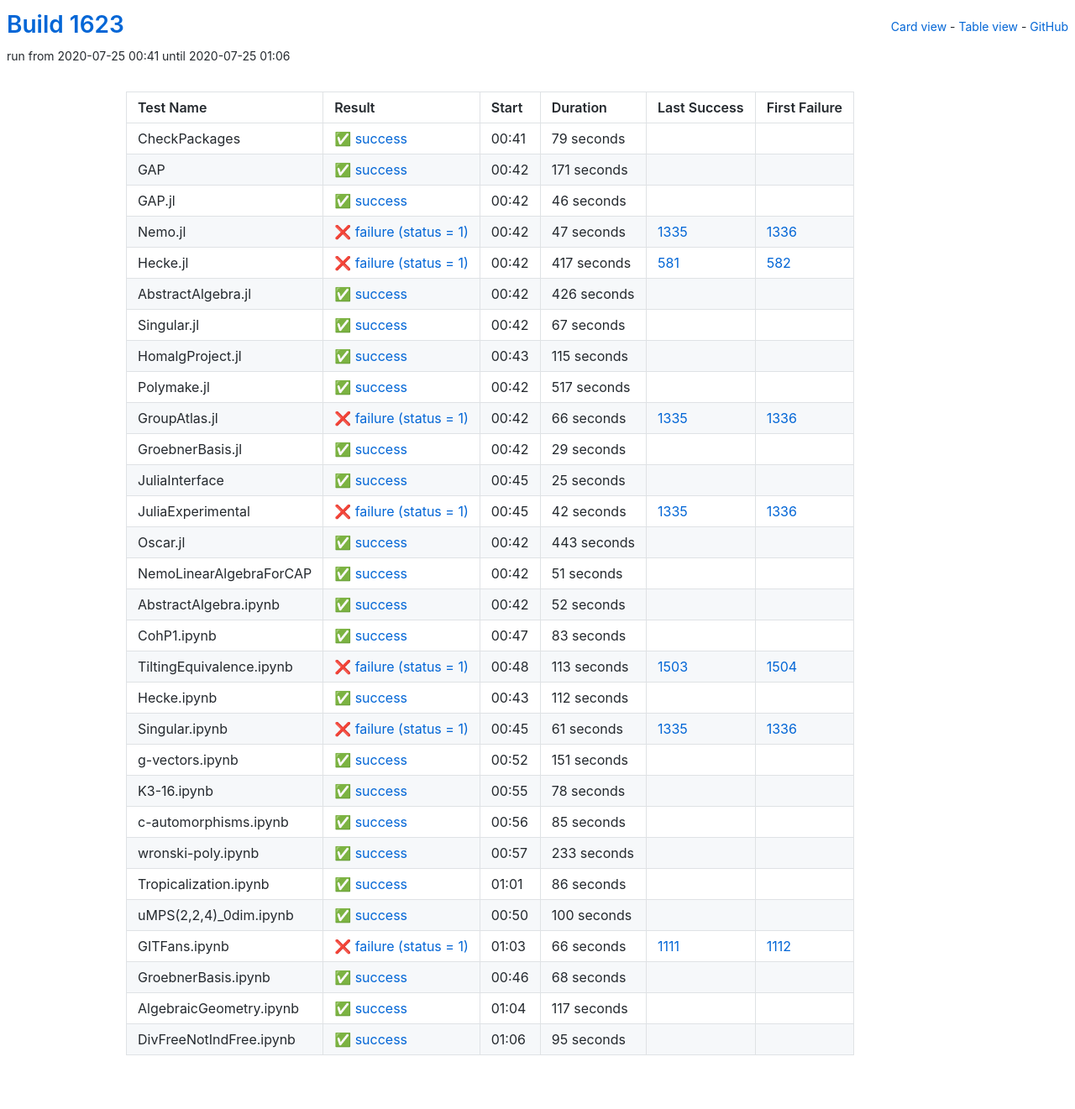
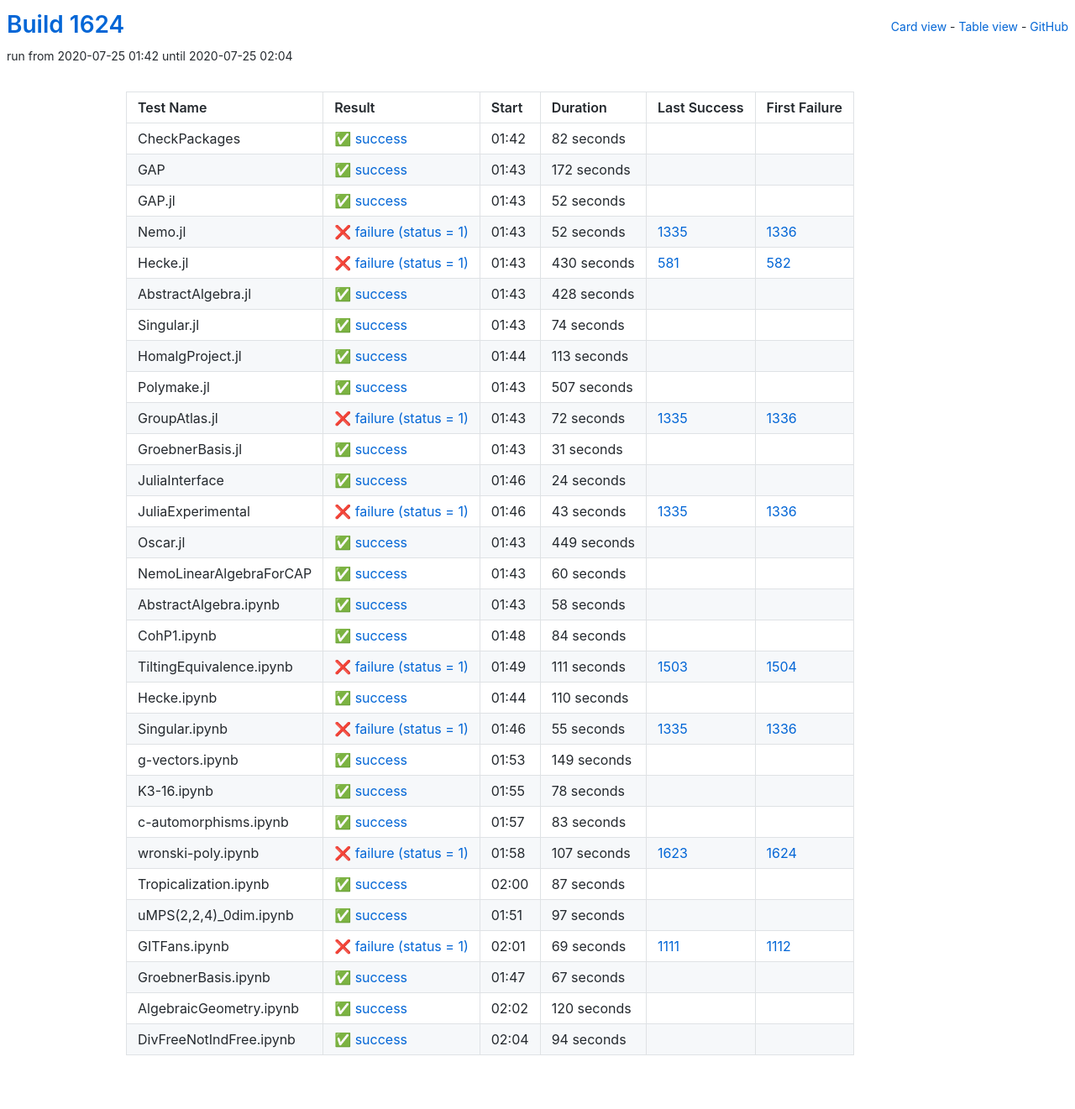
Before and after one commit to oscar-system/oscar-ci-status-1.4, a Jekyll site: the page built from table.html, in a window 1280 px wide. Shown: the whole page at 84% size. Built offline with Jekyll 4.4.1, drawn with Linux system fonts in a browser that asks for light colours.

Commit message:
Build #1624

```diff
--- a/_data/ci.yml
+++ b/_data/ci.yml
@@ -1,6 +1,6 @@
 ---
-build: 1623
-build_url: https://oscarci.mathematik.uni-kl.de/job/oscar-julia-1.4/1623/
+build: 1624
+build_url: https://oscarci.mathematik.uni-kl.de/job/oscar-julia-1.4/1624/
 job: oscar-julia-1.4
 organization: oscar-system
 repo: oscar-ci-status-1.4
@@ -8,188 +8,32 @@ repourl: https://github.com/oscar-system/oscar-ci-status-1.4
 tests:
 - name: CheckPackages
   id: checkpackages
-  log: https://oscarci.mathematik.uni-kl.de/job/oscar-julia-1.4/1623/artifact/logs/build-1623/CheckPackages.log
-  start: 2020-07-25 00:41
+  log: https://oscarci.mathematik.uni-kl.de/job/oscar-julia-1.4/1624/artifact/logs/build-1624/CheckPackages.log
+  start: 2020-07-25 01:42
   success: true
   exitcode: 0
   status: success
-  duration: 79
+  duration: 82
   last_success: false
   last_success_url:
   first_failure: false
   first_failure_url:
 - name: GAP
   id: gap
-  log: https://oscarci.mathematik.uni-kl.de/job/oscar-julia-1.4/1623/artifact/logs/build-1623/GAP.log
-  start: 2020-07-25 00:42
+  log: https://oscarci.mathematik.uni-kl.de/job/oscar-julia-1.4/1624/artifact/logs/build-1624/GAP.log
+  start: 2020-07-25 01:43
   success: true
   exitcode: 0
   status: success
-  duration: 171
+  duration: 172
   last_success: false
   last_success_url:
   first_failure: false
   first_failure_url:
 - name: GAP.jl
   id: gap-jl
-  log: https://oscarci.mathematik.uni-kl.de/job/oscar-julia-1.4/1623/artifact/logs/build-1623/GAP.jl.log
-  start: 2020-07-25 00:42
-  success: true
-  exitcode: 0
-  status: success
-  duration: 46
-  last_success: false
-  last_success_url:
-  first_failure: false
-  first_failure_url:
-- name: Nemo.jl
-  id: nemo-jl
-  log: https://oscarci.mathematik.uni-kl.de/job/oscar-julia-1.4/1623/artifact/logs/build-1623/Nemo.jl.log
-  start: 2020-07-25 00:42
-  success: false
-  exitcode: 1
-  status: failure
-  duration: 47
-  last_success: 1335
-  last_success_url: https://oscarci.mathematik.uni-kl.de/job/oscar-julia-1.4/1335/
-  first_failure: 1336
-  first_failure_url: https://oscarci.mathematik.uni-kl.de/job/oscar-julia-1.4/1336/
-- name: Hecke.jl
-  id: hecke-jl
-  log: https://oscarci.mathematik.uni-kl.de/job/oscar-julia-1.4/1623/artifact/logs/build-1623/Hecke.jl.log
-  start: 2020-07-25 00:42
-  success: false
-  exitcode: 1
-  status: failure
-  duration: 417
-  last_success: 581
-  last_success_url: https://oscarci.mathematik.uni-kl.de/job/oscar-julia-1.4/581/
-  first_failure: 582
-  first_failure_url: https://oscarci.mathematik.uni-kl.de/job/oscar-julia-1.4/582/
-- name: AbstractAlgebra.jl
-  id: abstractalgebra-jl
-  log: https://oscarci.mathematik.uni-kl.de/job/oscar-julia-1.4/1623/artifact/logs/build-1623/AbstractAlgebra.jl.log
-  start: 2020-07-25 00:42
-  success: true
-  exitcode: 0
-  status: success
-  duration: 426
-  last_success: false
-  last_success_url:
-  first_failure: false
-  first_failure_url:
-- name: Singular.jl
-  id: singular-jl
-  log: https://oscarci.mathematik.uni-kl.de/job/oscar-julia-1.4/1623/artifact/logs/build-1623/Singular.jl.log
-  start: 2020-07-25 00:42
-  success: true
-  exitcode: 0
-  status: success
-  duration: 67
-  last_success: false
-  last_success_url:
-  first_failure: false
-  first_failure_url:
-- name: HomalgProject.jl
-  id: homalgproject-jl
-  log: https://oscarci.mathematik.uni-kl.de/job/oscar-julia-1.4/1623/artifact/logs/build-1623/HomalgProject.jl.log
-  start: 2020-07-25 00:43
-  success: true
-  exitcode: 0
-  status: success
-  duration: 115
-  last_success: false
-  last_success_url:
-  first_failure: false
-  first_failure_url:
-- name: Polymake.jl
-  id: polymake-jl
-  log: https://oscarci.mathematik.uni-kl.de/job/oscar-julia-1.4/1623/artifact/logs/build-1623/Polymake.jl.log
-  start: 2020-07-25 00:42
-  success: true
-  exitcode: 0
-  status: success
-  duration: 517
-  last_success: false
-  last_success_url:
-  first_failure: false
-  first_failure_url:
-- name: GroupAtlas.jl
-  id: groupatlas-jl
-  log: https://oscarci.mathematik.uni-kl.de/job/oscar-julia-1.4/1623/artifact/logs/build-1623/GroupAtlas.jl.log
-  start: 2020-07-25 00:42
-  success: false
-  exitcode: 1
-  status: failure
-  duration: 66
-  last_success: 1335
-  last_success_url: https://oscarci.mathematik.uni-kl.de/job/oscar-julia-1.4/1335/
-  first_failure: 1336
-  first_failure_url: https://oscarci.mathematik.uni-kl.de/job/oscar-julia-1.4/1336/
-- name: GroebnerBasis.jl
-  id: groebnerbasis-jl
-  log: https://oscarci.mathematik.uni-kl.de/job/oscar-julia-1.4/1623/artifact/logs/build-1623/GroebnerBasis.jl.log
-  start: 2020-07-25 00:42
-  success: true
-  exitcode: 0
-  status: success
-  duration: 29
-  last_success: false
-  last_success_url:
-  first_failure: false
-  first_failure_url:
-- name: JuliaInterface
-  id: juliainterface
-  log: https://oscarci.mathematik.uni-kl.de/job/oscar-julia-1.4/1623/artifact/logs/build-1623/JuliaInterface.log
-  start: 2020-07-25 00:45
-  success: true
-  exitcode: 0
-  status: success
-  duration: 25
-  last_success: false
-  last_success_url:
-  first_failure: false
-  first_failure_url:
-- name: JuliaExperimental
-  id: juliaexperimental
-  log: https://oscarci.mathematik.uni-kl.de/job/oscar-julia-1.4/1623/artifact/logs/build-1623/JuliaExperimental.log
-  start: 2020-07-25 00:45
-  success: false
-  exitcode: 1
-  status: failure
-  duration: 42
-  last_success: 1335
-  last_success_url: https://oscarci.mathematik.uni-kl.de/job/oscar-julia-1.4/1335/
-  first_failure: 1336
-  first_failure_url: https://oscarci.mathematik.uni-kl.de/job/oscar-julia-1.4/1336/
-- name: Oscar.jl
-  id: oscar-jl
-  log: https://oscarci.mathematik.uni-kl.de/job/oscar-julia-1.4/1623/artifact/logs/build-1623/Oscar.jl.log
-  start: 2020-07-25 00:42
-  success: true
-  exitcode: 0
-  status: success
-  duration: 443
-  last_success: false
-  last_success_url:
-  first_failure: false
-  first_failure_url:
-- name: NemoLinearAlgebraForCAP
-  id: nemolinearalgebraforcap
-  log: https://oscarci.mathematik.uni-kl.de/job/oscar-julia-1.4/1623/artifact/logs/build-1623/NemoLinearAlgebraForCAP.log
-  start: 2020-07-25 00:42
-  success: true
-  exitcode: 0
-  status: success
-  duration: 51
-  last_success: false
-  last_success_url:
-  first_failure: false
-  first_failure_url:
-- name: AbstractAlgebra.ipynb
-  id: abstractalgebra-ipynb
-  log: https://oscarci.mathematik.uni-kl.de/job/oscar-julia-1.4/1623/artifact/logs/build-1623/AbstractAlgebra.ipynb.log
-  start: 2020-07-25 00:42
+  log: https://oscarci.mathematik.uni-kl.de/job/oscar-julia-1.4/1624/artifact/logs/build-1624/GAP.jl.log
+  start: 2020-07-25 01:43
   success: true
   exitcode: 0
   status: success
@@ -198,70 +42,226 @@ tests:
   last_success_url:
   first_failure: false
   first_failure_url:
-- name: CohP1.ipynb
-  id: cohp1-ipynb
-  log: https://oscarci.mathematik.uni-kl.de/job/oscar-julia-1.4/1623/artifact/logs/build-1623/CohP1.ipynb.log
-  start: 2020-07-25 00:47
+- name: Nemo.jl
+  id: nemo-jl
+  log: https://oscarci.mathematik.uni-kl.de/job/oscar-julia-1.4/1624/artifact/logs/build-1624/Nemo.jl.log
+  start: 2020-07-25 01:43
+  success: false
+  exitcode: 1
+  status: failure
+  duration: 52
+  last_success: 1335
+  last_success_url: https://oscarci.mathematik.uni-kl.de/job/oscar-julia-1.4/1335/
+  first_failure: 1336
+  first_failure_url: https://oscarci.mathematik.uni-kl.de/job/oscar-julia-1.4/1336/
+- name: Hecke.jl
+  id: hecke-jl
+  log: https://oscarci.mathematik.uni-kl.de/job/oscar-julia-1.4/1624/artifact/logs/build-1624/Hecke.jl.log
+  start: 2020-07-25 01:43
+  success: false
+  exitcode: 1
+  status: failure
+  duration: 430
+  last_success: 581
+  last_success_url: https://oscarci.mathematik.uni-kl.de/job/oscar-julia-1.4/581/
+  first_failure: 582
+  first_failure_url: https://oscarci.mathematik.uni-kl.de/job/oscar-julia-1.4/582/
+- name: AbstractAlgebra.jl
+  id: abstractalgebra-jl
+  log: https://oscarci.mathematik.uni-kl.de/job/oscar-julia-1.4/1624/artifact/logs/build-1624/AbstractAlgebra.jl.log
+  start: 2020-07-25 01:43
   success: true
   exitcode: 0
   status: success
-  duration: 83
+  duration: 428
+  last_success: false
+  last_success_url:
+  first_failure: false
+  first_failure_url:
+- name: Singular.jl
+  id: singular-jl
+  log: https://oscarci.mathematik.uni-kl.de/job/oscar-julia-1.4/1624/artifact/logs/build-1624/Singular.jl.log
+  start: 2020-07-25 01:43
+  success: true
+  exitcode: 0
+  status: success
+  duration: 74
+  last_success: false
+  last_success_url:
+  first_failure: false
+  first_failure_url:
+- name: HomalgProject.jl
+  id: homalgproject-jl
+  log: https://oscarci.mathematik.uni-kl.de/job/oscar-julia-1.4/1624/artifact/logs/build-1624/HomalgProject.jl.log
+  start: 2020-07-25 01:44
+  success: true
+  exitcode: 0
+  status: success
+  duration: 113
+  last_success: false
+  last_success_url:
+  first_failure: false
+  first_failure_url:
+- name: Polymake.jl
+  id: polymake-jl
+  log: https://oscarci.mathematik.uni-kl.de/job/oscar-julia-1.4/1624/artifact/logs/build-1624/Polymake.jl.log
+  start: 2020-07-25 01:43
+  success: true
+  exitcode: 0
+  status: success
+  duration: 507
+  last_success: false
+  last_success_url:
+  first_failure: false
+  first_failure_url:
+- name: GroupAtlas.jl
+  id: groupatlas-jl
+  log: https://oscarci.mathematik.uni-kl.de/job/oscar-julia-1.4/1624/artifact/logs/build-1624/GroupAtlas.jl.log
+  start: 2020-07-25 01:43
+  success: false
+  exitcode: 1
+  status: failure
+  duration: 72
+  last_success: 1335
+  last_success_url: https://oscarci.mathematik.uni-kl.de/job/oscar-julia-1.4/1335/
+  first_failure: 1336
+  first_failure_url: https://oscarci.mathematik.uni-kl.de/job/oscar-julia-1.4/1336/
+- name: GroebnerBasis.jl
+  id: groebnerbasis-jl
+  log: https://oscarci.mathematik.uni-kl.de/job/oscar-julia-1.4/1624/artifact/logs/build-1624/GroebnerBasis.jl.log
+  start: 2020-07-25 01:43
+  success: true
+  exitcode: 0
+  status: success
+  duration: 31
+  last_success: false
+  last_success_url:
+  first_failure: false
+  first_failure_url:
+- name: JuliaInterface
+  id: juliainterface
+  log: https://oscarci.mathematik.uni-kl.de/job/oscar-julia-1.4/1624/artifact/logs/build-1624/JuliaInterface.log
+  start: 2020-07-25 01:46
+  success: true
+  exitcode: 0
+  status: success
+  duration: 24
+  last_success: false
+  last_success_url:
+  first_failure: false
+  first_failure_url:
+- name: JuliaExperimental
+  id: juliaexperimental
+  log: https://oscarci.mathematik.uni-kl.de/job/oscar-julia-1.4/1624/artifact/logs/build-1624/JuliaExperimental.log
+  start: 2020-07-25 01:46
+  success: false
+  exitcode: 1
+  status: failure
+  duration: 43
+  last_success: 1335
+  last_success_url: https://oscarci.mathematik.uni-kl.de/job/oscar-julia-1.4/1335/
+  first_failure: 1336
+  first_failure_url: https://oscarci.mathematik.uni-kl.de/job/oscar-julia-1.4/1336/
+- name: Oscar.jl
+  id: oscar-jl
+  log: https://oscarci.mathematik.uni-kl.de/job/oscar-julia-1.4/1624/artifact/logs/build-1624/Oscar.jl.log
+  start: 2020-07-25 01:43
+  success: true
+  exitcode: 0
+  status: success
+  duration: 449
+  last_success: false
+  last_success_url:
+  first_failure: false
+  first_failure_url:
+- name: NemoLinearAlgebraForCAP
+  id: nemolinearalgebraforcap
+  log: https://oscarci.mathematik.uni-kl.de/job/oscar-julia-1.4/1624/artifact/logs/build-1624/NemoLinearAlgebraForCAP.log
+  start: 2020-07-25 01:43
+  success: true
+  exitcode: 0
+  status: success
+  duration: 60
+  last_success: false
+  last_success_url:
+  first_failure: false
+  first_failure_url:
+- name: AbstractAlgebra.ipynb
+  id: abstractalgebra-ipynb
+  log: https://oscarci.mathematik.uni-kl.de/job/oscar-julia-1.4/1624/artifact/logs/build-1624/AbstractAlgebra.ipynb.log
+  start: 2020-07-25 01:43
+  success: true
+  exitcode: 0
+  status: success
+  duration: 58
+  last_success: false
+  last_success_url:
+  first_failure: false
+  first_failure_url:
+- name: CohP1.ipynb
+  id: cohp1-ipynb
+  log: https://oscarci.mathematik.uni-kl.de/job/oscar-julia-1.4/1624/artifact/logs/build-1624/CohP1.ipynb.log
+  start: 2020-07-25 01:48
+  success: true
+  exitcode: 0
+  status: success
+  duration: 84
   last_success: false
   last_success_url:
   first_failure: false
   first_failure_url:
 - name: TiltingEquivalence.ipynb
   id: tiltingequivalence-ipynb
-  log: https://oscarci.mathematik.uni-kl.de/job/oscar-julia-1.4/1623/artifact/logs/build-1623/TiltingEquivalence.ipynb.log
-  start: 2020-07-25 00:48
+  log: https://oscarci.mathematik.uni-kl.de/job/oscar-julia-1.4/1624/artifact/logs/build-1624/TiltingEquivalence.ipynb.log
+  start: 2020-07-25 01:49
   success: false
   exitcode: 1
   status: failure
-  duration: 113
+  duration: 111
   last_success: 1503
   last_success_url: https://oscarci.mathematik.uni-kl.de/job/oscar-julia-1.4/1503/
   first_failure: 1504
   first_failure_url: https://oscarci.mathematik.uni-kl.de/job/oscar-julia-1.4/1504/
 - name: Hecke.ipynb
   id: hecke-ipynb
-  log: https://oscarci.mathematik.uni-kl.de/job/oscar-julia-1.4/1623/artifact/logs/build-1623/Hecke.ipynb.log
-  start: 2020-07-25 00:43
+  log: https://oscarci.mathematik.uni-kl.de/job/oscar-julia-1.4/1624/artifact/logs/build-1624/Hecke.ipynb.log
+  start: 2020-07-25 01:44
   success: true
   exitcode: 0
   status: success
-  duration: 112
+  duration: 110
   last_success: false
   last_success_url:
   first_failure: false
   first_failure_url:
 - name: Singular.ipynb
   id: singular-ipynb
-  log: https://oscarci.mathematik.uni-kl.de/job/oscar-julia-1.4/1623/artifact/logs/build-1623/Singular.ipynb.log
-  start: 2020-07-25 00:45
+  log: https://oscarci.mathematik.uni-kl.de/job/oscar-julia-1.4/1624/artifact/logs/build-1624/Singular.ipynb.log
+  start: 2020-07-25 01:46
   success: false
   exitcode: 1
   status: failure
-  duration: 61
+  duration: 55
   last_success: 1335
   last_success_url: https://oscarci.mathematik.uni-kl.de/job/oscar-julia-1.4/1335/
   first_failure: 1336
   first_failure_url: https://oscarci.mathematik.uni-kl.de/job/oscar-julia-1.4/1336/
 - name: g-vectors.ipynb
   id: g-vectors-ipynb
-  log: https://oscarci.mathematik.uni-kl.de/job/oscar-julia-1.4/1623/artifact/logs/build-1623/g-vectors.ipynb.log
-  start: 2020-07-25 00:52
+  log: https://oscarci.mathematik.uni-kl.de/job/oscar-julia-1.4/1624/artifact/logs/build-1624/g-vectors.ipynb.log
+  start: 2020-07-25 01:53
   success: true
   exitcode: 0
   status: success
-  duration: 151
+  duration: 149
   last_success: false
   last_success_url:
   first_failure: false
   first_failure_url:
 - name: K3-16.ipynb
   id: k3-16-ipynb
-  log: https://oscarci.mathematik.uni-kl.de/job/oscar-julia-1.4/1623/artifact/logs/build-1623/K3-16.ipynb.log
-  start: 2020-07-25 00:55
+  log: https://oscarci.mathematik.uni-kl.de/job/oscar-julia-1.4/1624/artifact/logs/build-1624/K3-16.ipynb.log
+  start: 2020-07-25 01:55
   success: true
   exitcode: 0
   status: success
@@ -272,96 +272,96 @@ tests:
   first_failure_url:
 - name: c-automorphisms.ipynb
   id: c-automorphisms-ipynb
-  log: https://oscarci.mathematik.uni-kl.de/job/oscar-julia-1.4/1623/artifact/logs/build-1623/c-automorphisms.ipynb.log
-  start: 2020-07-25 00:56
+  log: https://oscarci.mathematik.uni-kl.de/job/oscar-julia-1.4/1624/artifact/logs/build-1624/c-automorphisms.ipynb.log
+  start: 2020-07-25 01:57
   success: true
   exitcode: 0
   status: success
-  duration: 85
+  duration: 83
   last_success: false
   last_success_url:
   first_failure: false
   first_failure_url:
 - name: wronski-poly.ipynb
   id: wronski-poly-ipynb
-  log: https://oscarci.mathematik.uni-kl.de/job/oscar-julia-1.4/1623/artifact/logs/build-1623/wronski-poly.ipynb.log
-  start: 2020-07-25 00:57
+  log: https://oscarci.mathematik.uni-kl.de/job/oscar-julia-1.4/1624/artifact/logs/build-1624/wronski-poly.ipynb.log
+  start: 2020-07-25 01:58
+  success: false
+  exitcode: 1
+  status: failure
+  duration: 107
+  last_success: 1623
+  last_success_url: https://oscarci.mathematik.uni-kl.de/job/oscar-julia-1.4/1623/
+  first_failure: 1624
+  first_failure_url: https://oscarci.mathematik.uni-kl.de/job/oscar-julia-1.4/1624/
+- name: Tropicalization.ipynb
+  id: tropicalization-ipynb
+  log: https://oscarci.mathematik.uni-kl.de/job/oscar-julia-1.4/1624/artifact/logs/build-1624/Tropicalization.ipynb.log
+  start: 2020-07-25 02:00
   success: true
   exitcode: 0
   status: success
-  duration: 233
-  last_success: false
-  last_success_url:
-  first_failure: false
-  first_failure_url:
-- name: Tropicalization.ipynb
-  id: tropicalization-ipynb
-  log: https://oscarci.mathematik.uni-kl.de/job/oscar-julia-1.4/1623/artifact/logs/build-1623/Tropicalization.ipynb.log
-  start: 2020-07-25 01:01
-  success: true
-  exitcode: 0
-  status: success
-  duration: 86
+  duration: 87
   last_success: false
   last_success_url:
   first_failure: false
   first_failure_url:
 - name: uMPS(2,2,4)_0dim.ipynb
   id: umps-2-2-4-0dim-ipynb
-  log: https://oscarci.mathematik.uni-kl.de/job/oscar-julia-1.4/1623/artifact/logs/build-1623/uMPS-2-2-4-_0dim.ipynb.log
-  start: 2020-07-25 00:50
+  log: https://oscarci.mathematik.uni-kl.de/job/oscar-julia-1.4/1624/artifact/logs/build-1624/uMPS-2-2-4-_0dim.ipynb.log
+  start: 2020-07-25 01:51
   success: true
   exitcode: 0
   status: success
-  duration: 100
+  duration: 97
   last_success: false
   last_success_url:
   first_failure: false
   first_failure_url:
 - name: GITFans.ipynb
   id: gitfans-ipynb
-  log: https://oscarci.mathematik.uni-kl.de/job/oscar-julia-1.4/1623/artifact/logs/build-1623/GITFans.ipynb.log
-  start: 2020-07-25 01:03
+  log: https://oscarci.mathematik.uni-kl.de/job/oscar-julia-1.4/1624/artifact/logs/build-1624/GITFans.ipynb.log
+  start: 2020-07-25 02:01
   success: false
   exitcode: 1
   status: failure
-  duration: 66
+  duration: 69
   last_success: 1111
   last_success_url: https://oscarci.mathematik.uni-kl.de/job/oscar-julia-1.4/1111/
   first_failure: 1112
   first_failure_url: https://oscarci.mathematik.uni-kl.de/job/oscar-julia-1.4/1112/
 - name: GroebnerBasis.ipynb
   id: groebnerbasis-ipynb
-  log: https://oscarci.mathematik.uni-kl.de/job/oscar-julia-1.4/1623/artifact/logs/build-1623/GroebnerBasis.ipynb.log
-  start: 2020-07-25 00:46
+  log: https://oscarci.mathematik.uni-kl.de/job/oscar-julia-1.4/1624/artifact/logs/build-1624/GroebnerBasis.ipynb.log
+  start: 2020-07-25 01:47
   success: true
   exitcode: 0
   status: success
-  duration: 68
+  duration: 67
   last_success: false
   last_success_url:
   first_failure: false
   first_failure_url:
 - name: AlgebraicGeometry.ipynb
   id: algebraicgeometry-ipynb
-  log: https://oscarci.mathematik.uni-kl.de/job/oscar-julia-1.4/1623/artifact/logs/build-1623/AlgebraicGeometry.ipynb.log
-  start: 2020-07-25 01:04
+  log: https://oscarci.mathematik.uni-kl.de/job/oscar-julia-1.4/1624/artifact/logs/build-1624/AlgebraicGeometry.ipynb.log
+  start: 2020-07-25 02:02
   success: true
   exitcode: 0
   status: success
-  duration: 117
+  duration: 120
   last_success: false
   last_success_url:
   first_failure: false
   first_failure_url:
 - name: DivFreeNotIndFree.ipynb
   id: divfreenotindfree-ipynb
-  log: https://oscarci.mathematik.uni-kl.de/job/oscar-julia-1.4/1623/artifact/logs/build-1623/DivFreeNotIndFree.ipynb.log
-  start: 2020-07-25 01:06
+  log: https://oscarci.mathematik.uni-kl.de/job/oscar-julia-1.4/1624/artifact/logs/build-1624/DivFreeNotIndFree.ipynb.log
+  start: 2020-07-25 02:04
   success: true
   exitcode: 0
   status: success
-  duration: 95
+  duration: 94
   last_success: false
   last_success_url:
   first_failure: false
```
Also changed, not shown: README.md.
